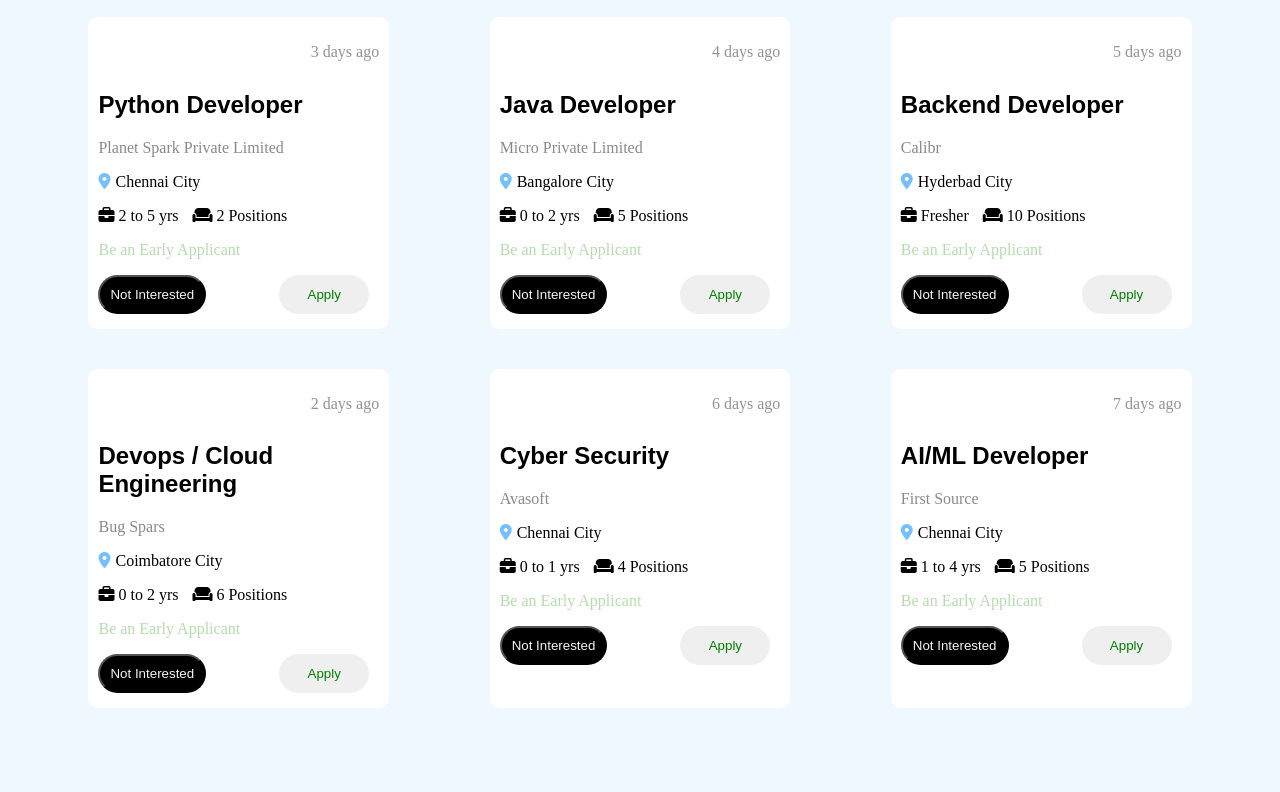
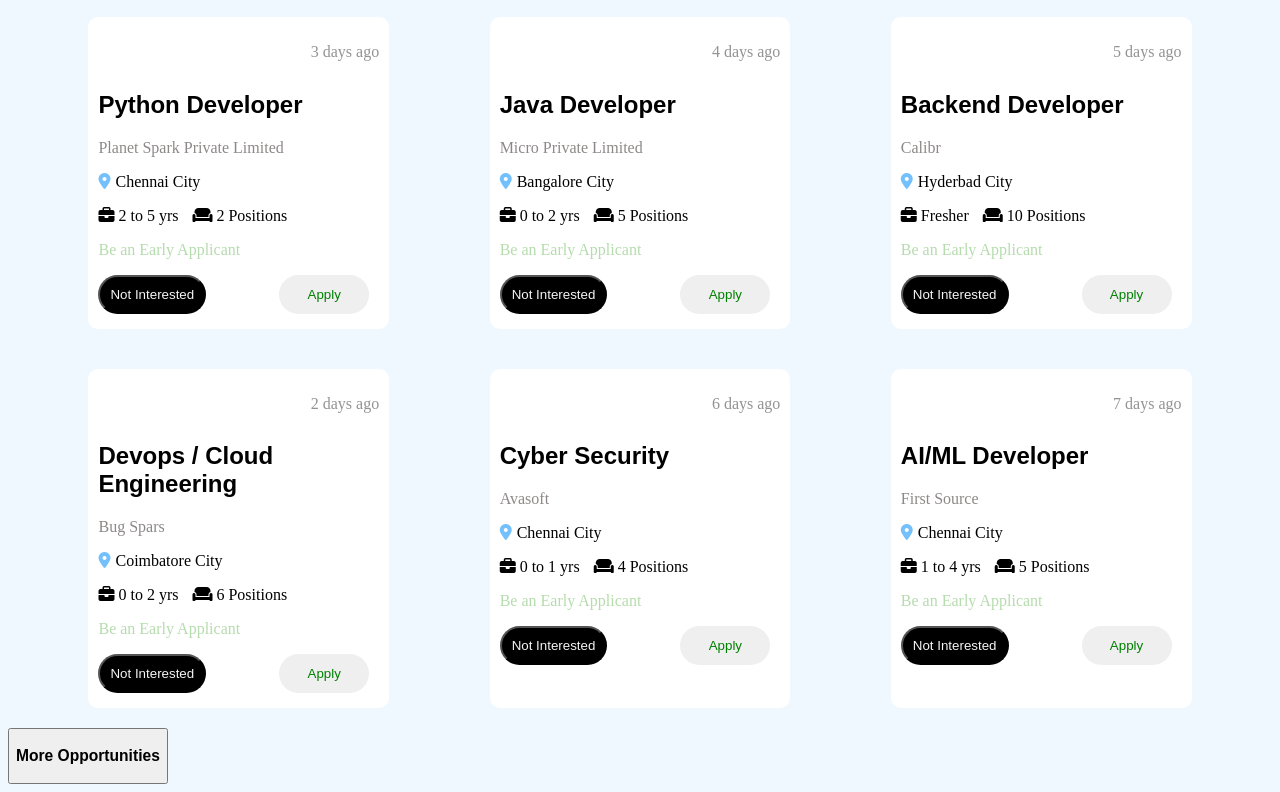
Before and after one commit to Dhileepguru/Talent_nest, a plain HTML site: page index.html in a window 1280 px wide. Shown: the part 892-1684 px from the top of the page. Before the commit the page ends 1628 px from the top, so only its background shows below. Drawn offline with Linux system fonts and the light colour scheme; a web font is replaced by a local one.

Commit message:
updated Button

```diff
--- a/index.html
+++ b/index.html
@@ -203,6 +203,10 @@
                 </div>
             </div> <!--CONTAINER CLOSE -->
 
+            <div class="Opportunities">
+                <button><h3>More Opportunities</h3> </button>
+            </div>
+
             <script src="assets/script.js"></script>
         </body>
     </html>
```
